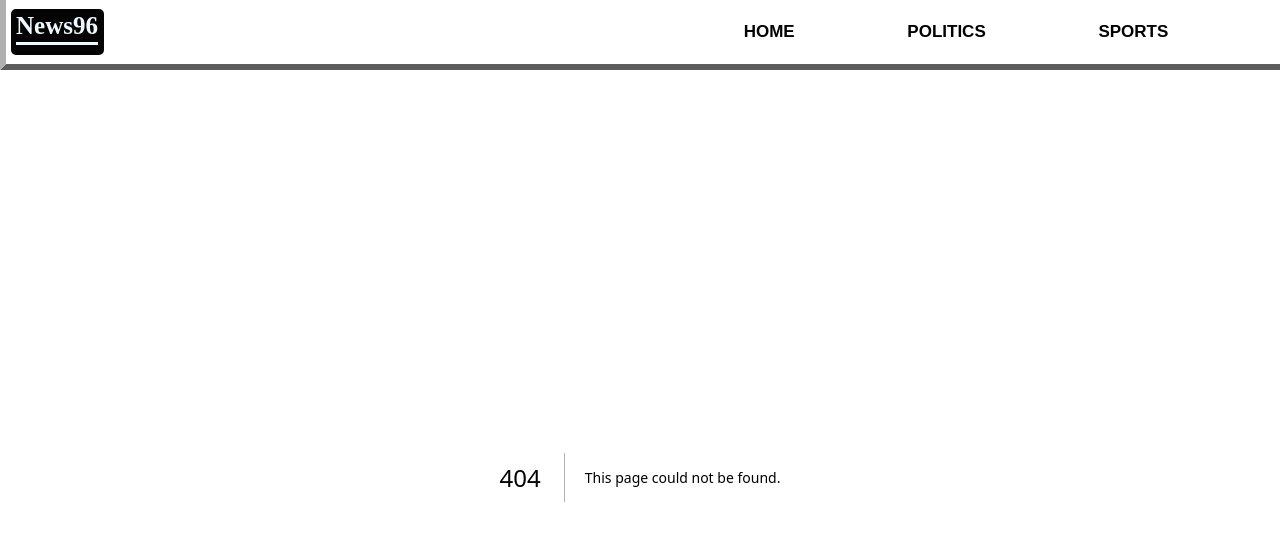
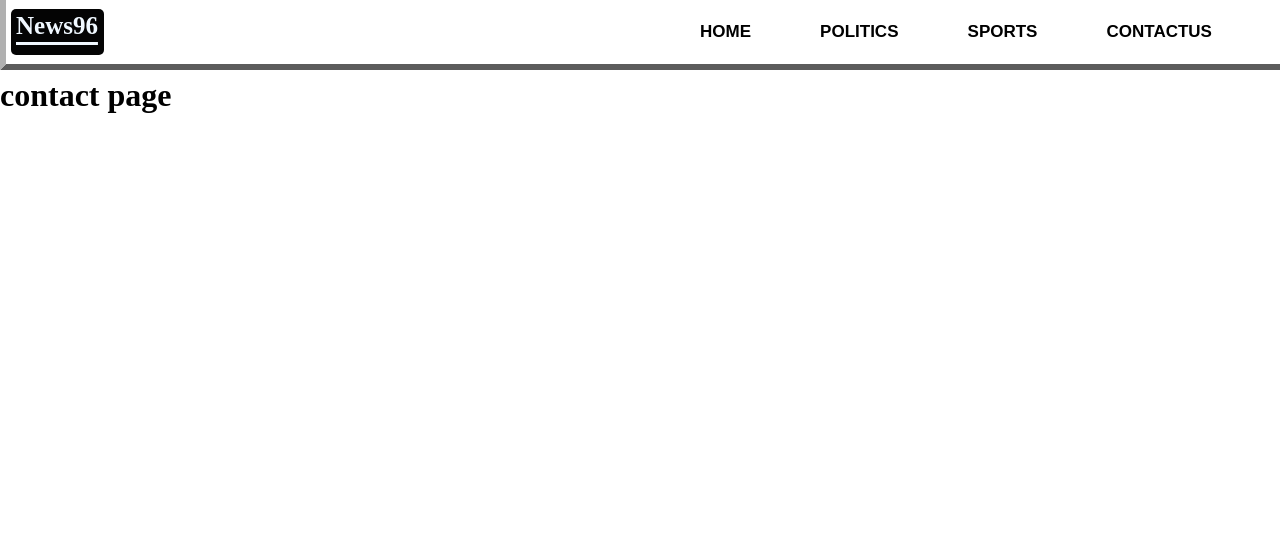
Before and after one commit to shamith01/news96, a Next.js app: page /contact in a window 1280 px wide. Before the commit this address had no page. Shown: the top 540 px of the page. Built offline with nearby package versions, Linux system fonts and the light colour scheme.

Commit message:
contact page

```diff
--- a/components/Navbar.jsx
+++ b/components/Navbar.jsx
@@ -12,6 +12,7 @@ function Navbar() {
         <Link className={styles.links} href="/">home</Link>
         <Link className={styles.links} href="/politics">politics</Link>
         <Link className={styles.links} href="/sports">sports</Link>
+        <Link className={styles.links} href="/contact">ContactUs</Link>
       </div>
     </div>
     <div className={styles.div}>
--- /dev/null
+++ b/pages/contact.js
@@ -0,0 +1,11 @@
+import React from 'react'
+
+function contact() {
+  return (
+    <div>
+      <h1>contact page</h1>
+    </div>
+  )
+}
+
+export default contact
```
